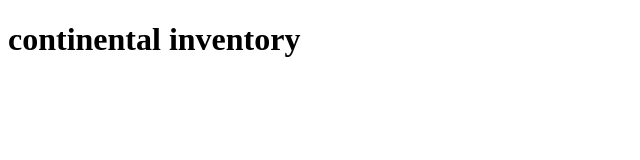
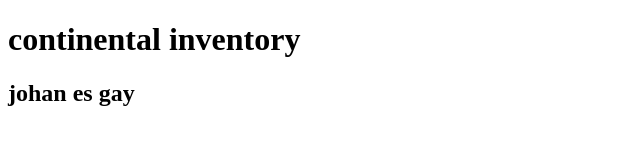
Before and after one commit to sebastianvg617/continental-inventory, a plain HTML site: page DESAROOLLO/Nueva carpeta/index.html in a window 1280 px wide. Shown: the whole page, without its empty margins (0-640 px from the left). Drawn offline with Linux system fonts and the light colour scheme.

Commit message:
chore: se actualiza

```diff
--- a/DESAROOLLO/Nueva carpeta/index.html
+++ b/DESAROOLLO/Nueva carpeta/index.html
@@ -8,6 +8,6 @@
 </head>
 <body>
     <h1>continental inventory</h1>
-
+    <h2>johan es gay</h2>
 </body>
 </html>
```
Also changed, not shown: DISEÑO/03. DIAGRAMA MER/diagrama entidad relacion.jpeg (added), DISEÑO/04. DIAGRAMA UML/modelo relacional.jpeg (added), 2 other files.
